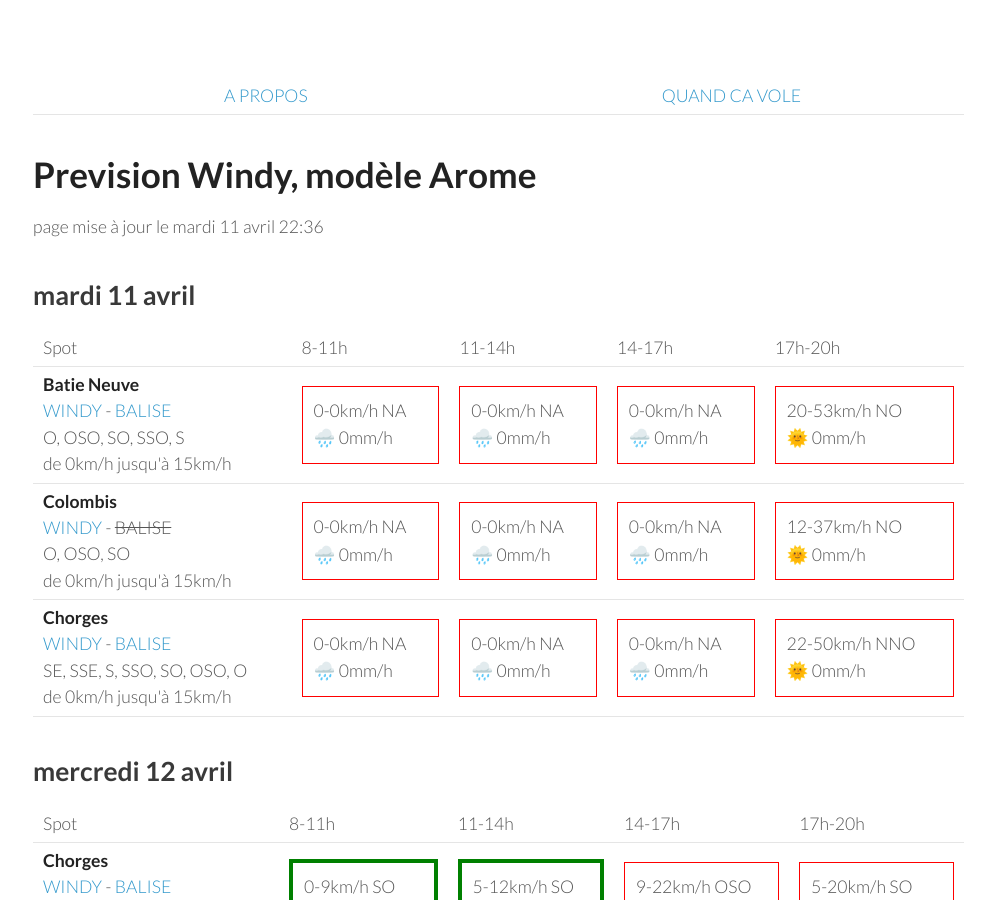
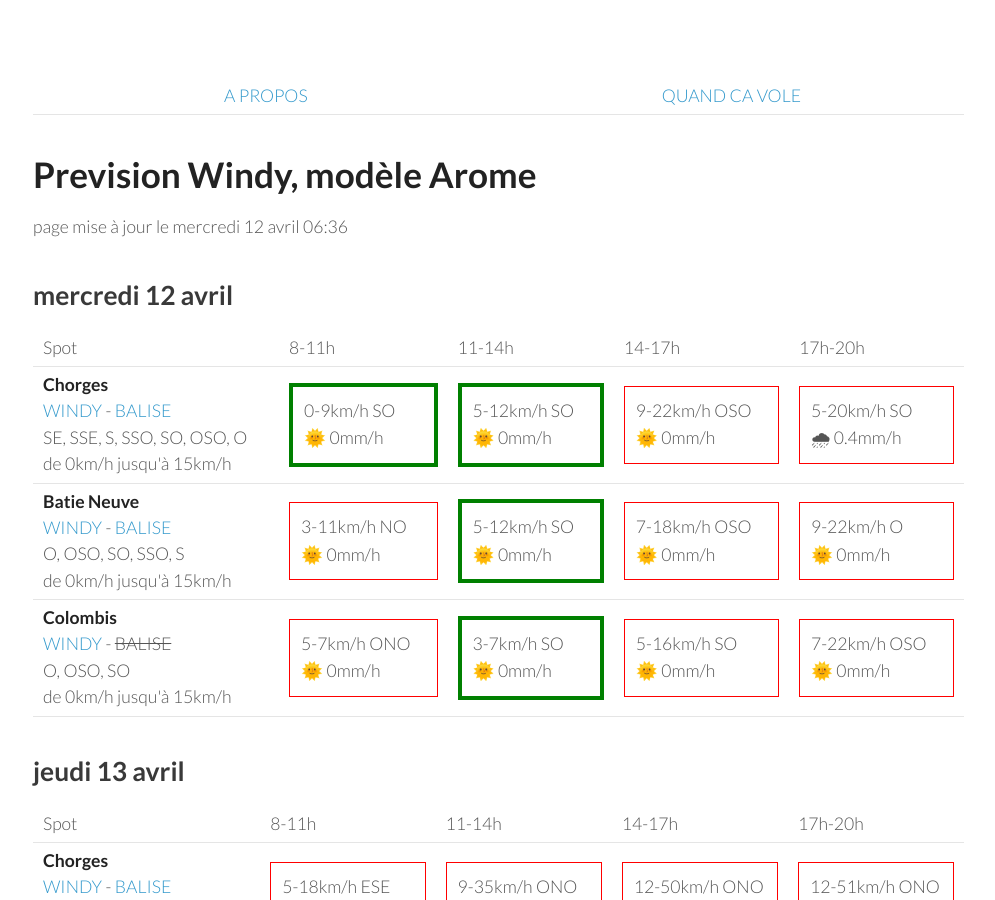
Before and after one commit to parapente-dans-le-nord/parapente-dans-le-nord.github.io, a Jekyll site: the page built from saint_andre.markdown, in a window 1280 px wide and 900 px high. Shown: the whole window, without its empty margins (25-1020 px from the left). Built offline with Jekyll 4.4.1, drawn with Linux system fonts in a browser that asks for light colours.

Commit message:
update index.markdown

```diff
--- a/saint_andre.markdown
+++ b/saint_andre.markdown
@@ -7,51 +7,8 @@ title:  "Tous les spots"
 {: .links}
 
 # Prevision Windy, modèle Arome
-page mise à jour le mardi 11 avril 22:36
+page mise à jour le mercredi 12 avril 06:36
 
-## mardi 11 avril
-
-{::nomarkdown}
-<table>
-  <tbody>
-    <tr>
-      <td>Spot</td>
-      <td>8-11h</td>
-      <td>11-14h</td>
-      <td>14-17h</td>
-      <td>17h-20h</td>
-    </tr>
-<tr>
-        <td><strong>Batie Neuve</strong><br><a href="https://windy.com/44.584/6.236?44.559,6.262,10,m:eTtagly">WINDY</a> - <span class=""><a href="https://www.openwindmap.org/PP554">BALISE</a> </span><br> <span class="vent-favorable">O, OSO, SO, SSO, S</span><br><span class="force-vent">de 0km/h jusqu'à 15km/h</span> </td>
-
-            <td><div class="not-flyable"><p>0-0km/h NA</p><p>🌧️ 0mm/h</p></div></td>
-            <td><div class="not-flyable"><p>0-0km/h NA</p><p>🌧️ 0mm/h</p></div></td>
-            <td><div class="not-flyable"><p>0-0km/h NA</p><p>🌧️ 0mm/h</p></div></td>
-            <td><div class="not-flyable"><p>20-53km/h NO</p><p>🌞 0mm/h</p></div></td>
-
-    </tr>
-<tr>
-        <td><strong>Colombis</strong><br><a href="https://windy.com/44.494/6.216?44.559,6.262,10">WINDY</a> - <span class="no-balise"> BALISE </span><br> <span class="vent-favorable">O, OSO, SO</span><br><span class="force-vent">de 0km/h jusqu'à 15km/h</span> </td>
-
-            <td><div class="not-flyable"><p>0-0km/h NA</p><p>🌧️ 0mm/h</p></div></td>
-            <td><div class="not-flyable"><p>0-0km/h NA</p><p>🌧️ 0mm/h</p></div></td>
-            <td><div class="not-flyable"><p>0-0km/h NA</p><p>🌧️ 0mm/h</p></div></td>
-            <td><div class="not-flyable"><p>12-37km/h NO</p><p>🌞 0mm/h</p></div></td>
-
-    </tr>
-<tr>
-        <td><strong>Chorges</strong><br><a href="https://windy.com/44.578/6.280?44.559,6.262,10">WINDY</a> - <span class=""><a href="https://www.openwindmap.org/PP554">BALISE</a> </span><br> <span class="vent-favorable">SE, SSE, S, SSO, SO, OSO, O</span><br><span class="force-vent">de 0km/h jusqu'à 15km/h</span> </td>
-
-            <td><div class="not-flyable"><p>0-0km/h NA</p><p>🌧️ 0mm/h</p></div></td>
-            <td><div class="not-flyable"><p>0-0km/h NA</p><p>🌧️ 0mm/h</p></div></td>
-            <td><div class="not-flyable"><p>0-0km/h NA</p><p>🌧️ 0mm/h</p></div></td>
-            <td><div class="not-flyable"><p>22-50km/h NNO</p><p>🌞 0mm/h</p></div></td>
-
-    </tr>
-
-</tbody>
-</table>
-{:/}
 ## mercredi 12 avril
 
 {::nomarkdown}
```
